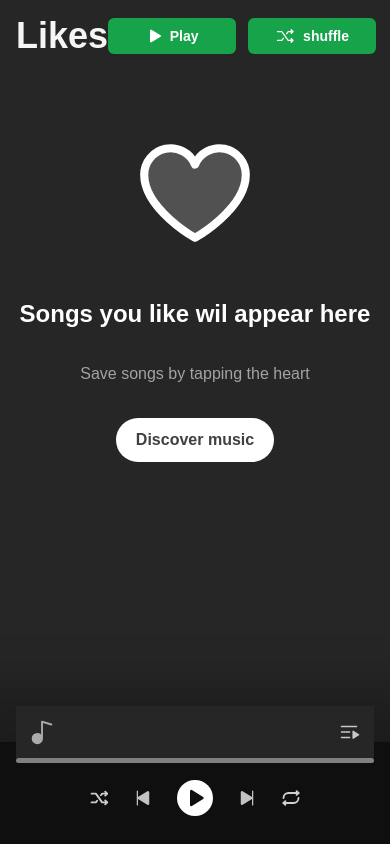
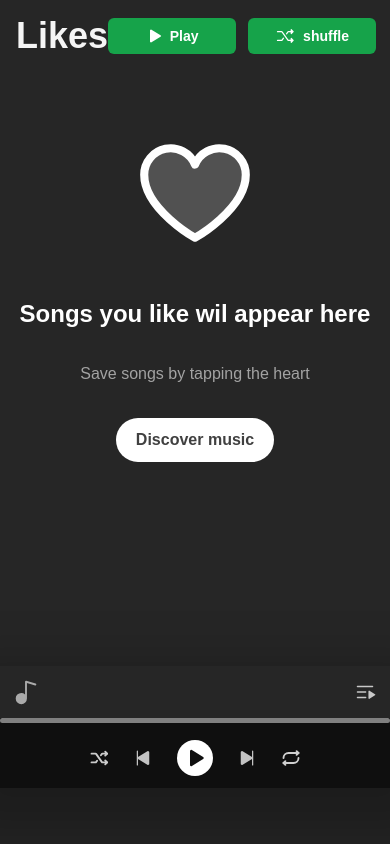
Before and after one commit to edudotdev/music-app, a Next.js app: page /likes in a window 390 px wide. Built offline with nearby package versions, Linux system fonts and the light colour scheme.

Commit message:
feat: responsive

```diff
--- a/src/pages/_app.tsx
+++ b/src/pages/_app.tsx
@@ -6,9 +6,10 @@ export default function App({ Component, pageProps }: AppProps) {
   return (
     <>
       <Component {...pageProps} />
-      <div className="fixed w-full lg:max-w-playe bottom-0 z-50 bg-[#0f0f0f] p-4 shadow-player">
+      <div className="fixed w-full bottom-14 md:bottom-0 z-50 bg-[#0f0f0f] px-0 py-0 md:py-2 lg:p-4 shadow-player">
         <PlayerMusic />
       </div>
+
     </>
   )
 
```
